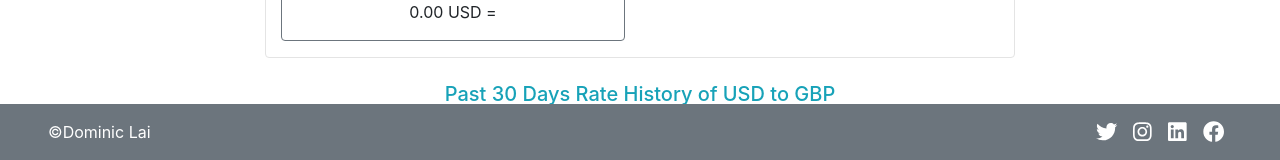
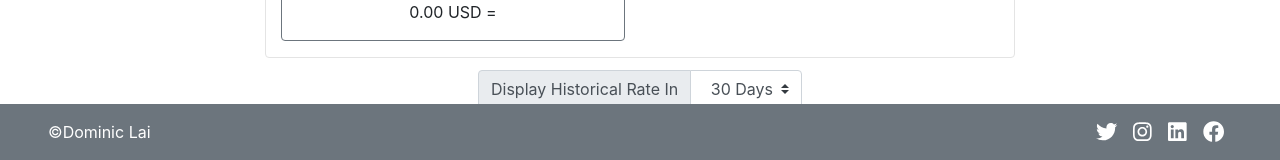
Before and after one commit to dominiclai1983/letsreact-currency-2, a React (Create React App) app: page / in a window 1280 px wide. Both pictures are taken after a click on the button "Convert". Shown: the part 640-800 px from the top of the page. Built offline with nearby package versions, Linux system fonts and the light colour scheme; no server answers.

Commit message:
fixing open graph image issue

```diff
--- a/public/index.html
+++ b/public/index.html
@@ -26,7 +26,7 @@
     -->
     <!-- Open Graph Tag for social media purpose-->
     <meta property="og:title" content="Dominic Lai Currency Exchange App" />
-    <meta name="image" property="og:image" content="./image/dominiclai1983-currency.jpg" />
+    <meta name="image" property="og:image" content="%PUBLIC_URL%/dominiclai1983-currency.jpg" />
     <meta name="author" content="Dominic Lai" />
     <meta property="og:description" content="Dominic Lai Currency Exchange App"/>
     <meta property="og:url" content="https://calm-meadow-47206.herokuapp.com/" />
--- a/src/Input.js
+++ b/src/Input.js
@@ -33,10 +33,10 @@ class CurrencyConverter extends React.Component {
         base: "USD",
         target: "GBP",
         exchange: [], //holding data of exchange rate that fetching from api
-        targatExchange: [], //holding data for the right of result table i.e [base] against other rate
+        targatExchange: [], //holding data for the right side of result table i.e {base} against other rate
         support: ["USD", "GBP", "EUR", "CNY", "HKD", "THB", "JPY"],
         scale: [1, 5, 10, 25, 50, 100],
-        targatScale: [], //holding the data for the left of the result table i.e exchange [base] to [target]
+        targatScale: [], //holding the data for the left side of the result table i.e exchange {base} to {target}
         clicked: false,
         dateRange: 30 //control the length of the graph
       };
@@ -330,6 +330,7 @@ class CurrencyConverter extends React.Component {
       .then(json)
     }
 
+    //method handle the change of the length of the graph
     handDateRangeChange(event){
 
       let {base, target} = this.state;
@@ -369,7 +370,7 @@ class CurrencyConverter extends React.Component {
 
         if(base === target){
           this.setState({
-            targetValue : startValue.toFixed(2)
+            targetValue : startValue
           })
         }else if (data.rates) {
           this.setState({
@@ -407,7 +408,6 @@ class CurrencyConverter extends React.Component {
               </div>
             </div>
 
-
               <div className="col-12 col-sm-4 text-center text-sm-left">
                 <div className="col-xs-4">
                   <label className="mr-1">
@@ -425,6 +425,7 @@ class CurrencyConverter extends React.Component {
                 </div>
               </div>
 
+              {/* the swap button */}
               <div className="col-12 col-sm-1 text-center">
                 <span className="mr-1 d-sm-block">&nbsp;</span>
                 <button type="button" onClick={this.handleSwap} className="btn btn-outline-primary swap-btn">&#x2194;</button>
@@ -498,16 +499,14 @@ class CurrencyConverter extends React.Component {
         <div className="container">
           {/* the row rendering the graph*/}
           <div className="row">
-            <div className="col-12 mt-3 bottom-result">
+            <div className="col-12 mt-1 bottom-result">
               {/* would shown only if base != target and converted btn is clicked*/}
               <div className={clicked && !(this.state.base === this.state.target)? null: "d-none"}>
-                <h5 className="text-info text-center">Past {dateRange} Days Rate History of {base} to {target}</h5>
-                <canvas ref={this.chartRef} height="180"/>
                 {/*Input group to control the chart display length*/}
                 <div className="d-flex justify-content-center">
-                  <div className="input-group my-2 date-length">
+                  <div className="input-group mb-2 date-length">
                     <div className="input-group-prepend">
-                      <label className="input-group-text" for="inputGroupSelect01">Display History Rate In</label>
+                      <label className="input-group-text" for="inputGroupSelect01">Display Historical Rate In</label>
                     </div>
                     <select name="dateRange" value={dateRange} onChange={this.handDateRangeChange} className="custom-select" id="inputGroupSelect01">
                       <option value="30" className="text-right">30 Days</option>
@@ -516,7 +515,8 @@ class CurrencyConverter extends React.Component {
                     </select>
                   </div>
                 </div>
-
+                <h5 className="text-info text-center">Past {dateRange} Days Rate History of {base} to {target}</h5>
+                <canvas ref={this.chartRef} height="180"/>
               </div>
             </div>
           </div>
```
